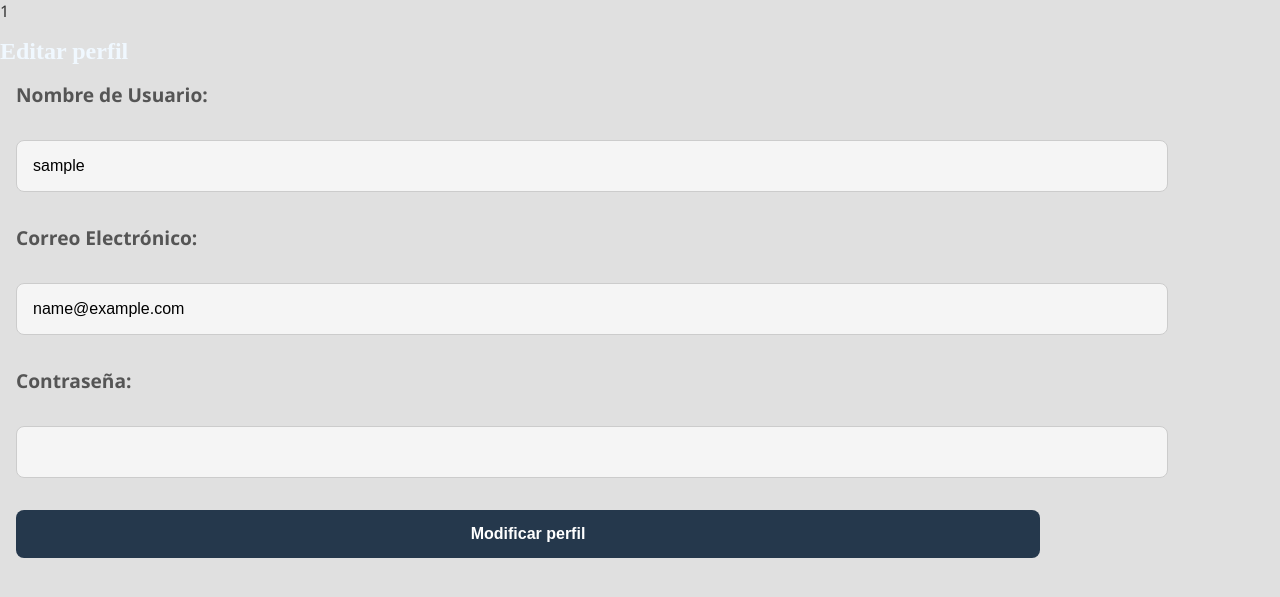
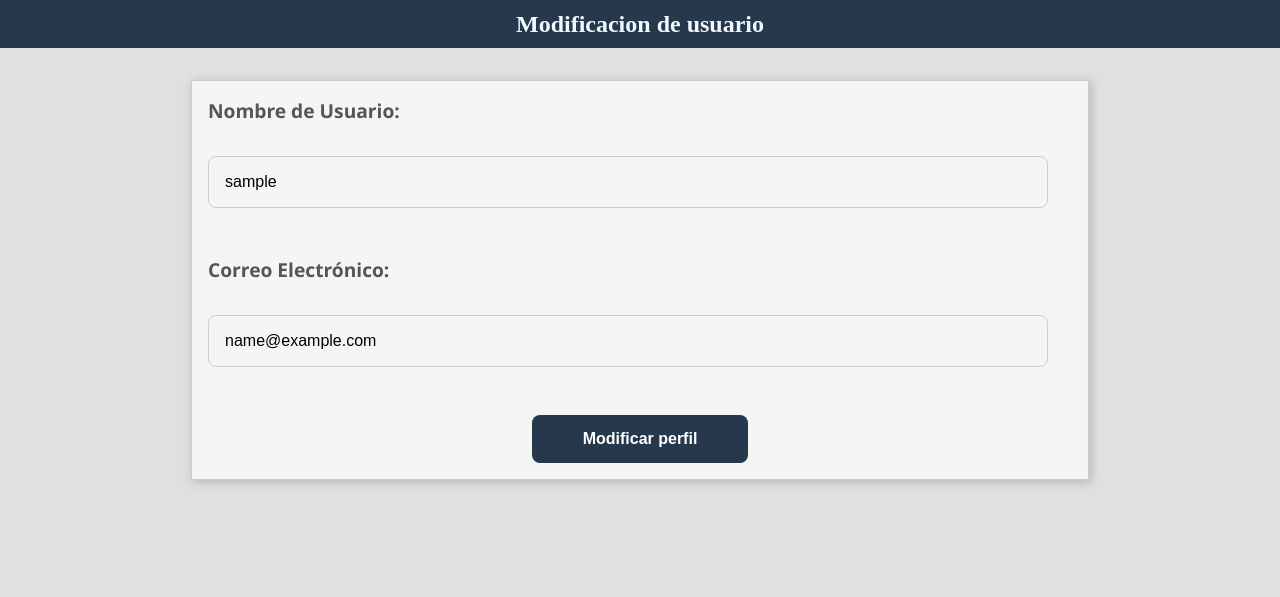
Before and after one commit to Edubedo/MasAllaDelPIB, a PHP site: page /admin/posts/editar-perfil.php?id=1 in a window 1280 px wide. Shown: the top 597 px of the page. Run offline with PHP 8.4, Linux system fonts and the light colour scheme; tables that the repository leaves empty or names only in its code hold one stand-in row (values such as "Sample post"); data that the repository does not hold is empty.

Commit message:
modificacion al diseño de el editar usuario en el admin

```diff
--- a/admin/posts/css/crear.css
+++ b/admin/posts/css/crear.css
@@ -134,6 +134,28 @@ button:hover {
     transform: scale(1.02);
 }
 
+/*Estilos que son diferentes para el modificar usuario en el admin */
+
+.moduser-div{
+    display: flex;
+    flex-direction: column;
+    justify-content: center; /* Centra el contenido verticalmente */
+    width: 70%;
+    height: auto;
+    background-color: #f5f5f5;
+    margin: 2rem auto;  /* Esto centra el contenedor en la página */
+    flex-direction: column;
+    gap: 1rem;
+    border: 1px solid #ccc;
+    box-shadow: 2px 2px 10px rgba(0, 0, 0, 0.2);
+}
+
+.botonuser-div {
+    justify-content: center;
+    display: flex;
+    width: 30%;
+    margin: auto;
+}
 
 .success-message {
     background-color: #28a745;
--- a/admin/posts/editar-perfil.php
+++ b/admin/posts/editar-perfil.php
@@ -7,7 +7,6 @@ $id = $_GET['id'];
 
 
 // Obtener los datos del usuario para mostrarlos en el formulario
-echo $id;
 $sql = $conexion->query("SELECT * FROM users WHERE iduser = $id");
 
 // Si el formulario fue enviado, procesamos los datos
@@ -61,7 +60,9 @@ if ($_SERVER['REQUEST_METHOD'] == 'POST') {
 
 <body>
     <div class="container">
-        <h1>Editar perfil</h1>
+    <div class="encabezado">
+            <h1>Modificacion de usuario</h1>
+        </div>
 
         <!-- Mostrar el mensaje de éxito si está disponible -->
         <?php if (isset($_SESSION['success_message'])): ?>
@@ -77,26 +78,24 @@ if ($_SERVER['REQUEST_METHOD'] == 'POST') {
         <?php while ($datos = $sql->fetch_object()) {  ?>
 
             <form action="" name="editar_perfil" method="post" enctype="multipart/form-data">
-
+                <div class="moduser-div">
                     <!-- Campo para el Username -->
-                <div class="form-group">
+                    <div class="username-div">
                         <label for="username">Nombre de Usuario:</label>
                         <input type="text" id="username" name="username" value="<?= $datos->username ?>">
                     </div>
 
                     <!-- Campo para el Email -->
-                <div class="form-group">
+                    <div class="email-div">
                         <label for="email">Correo Electrónico:</label>
                         <input type="email" id="email" name="email" value="<?= $datos->email ?>">
                     </div>
 
-                <!-- Campo para el Password -->
-                <div class="form-group">
-                    <label for="password">Contraseña:</label>
-                    <input type="password" id="password" name="password">
+                    <div class="botonuser-div">
+                        <button type="submit" name="crear_post">Modificar perfil</button>
                     </div>
 
-                <button type="submit" name="modificar_perfil">Modificar perfil</button>
+                </div>
             </form>
         <?php } ?>
     </div>
```
Lines whose indentation alone changed are shown as unchanged.
